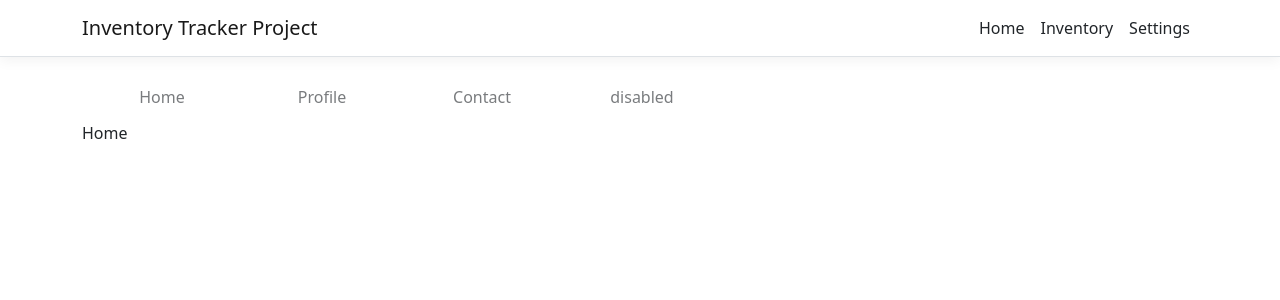
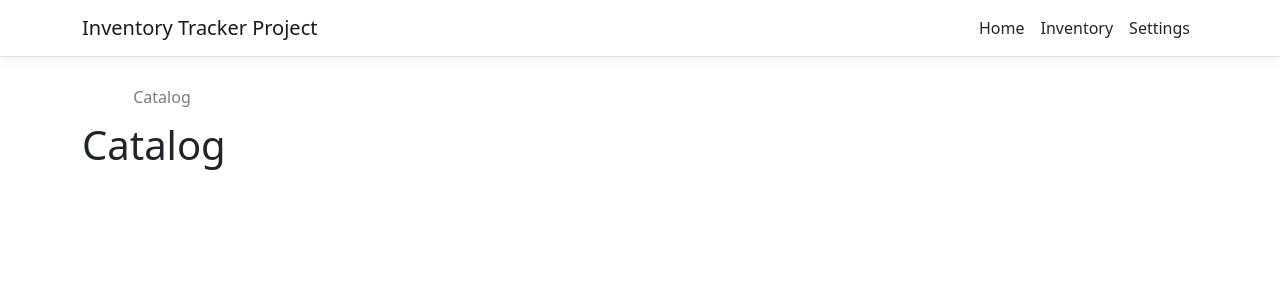
Before and after one commit to HunterMuratore/MetaZoo-Tracker-Project, an Angular app in the folder Inventory Tracker Project/ClientApp/: page /Settings in a window 1280 px wide. Shown: the top 300 px of the page. Built offline with nearby package versions, Linux system fonts and the light colour scheme.

Commit message:
Hooked up catalog component to settings tab

```diff
--- a/Inventory Tracker Project/ClientApp/src/app/app.module.ts
+++ b/Inventory Tracker Project/ClientApp/src/app/app.module.ts
@@ -14,6 +14,7 @@ import { MatDialogModule } from '@angular/material/dialog'
 import { BrowserAnimationsModule } from '@angular/platform-browser/animations'
 import { SettingsComponent } from './page/settings/settings.component';
 import { MatTabsModule } from '@angular/material/tabs';
+import { CatalogComponent } from './page/settings/catalog/catalog.component';
 
 @NgModule({
   declarations: [
@@ -21,7 +22,8 @@ import { MatTabsModule } from '@angular/material/tabs';
     NavMenuComponent,
     HomeComponent,
     InventoryComponent,
-    SettingsComponent
+    SettingsComponent,
+    CatalogComponent
   ],
   imports: [
     BrowserModule.withServerTransition({ appId: 'ng-cli-universal' }),
--- /dev/null
+++ b/Inventory Tracker Project/ClientApp/src/app/page/settings/catalog/catalog.component.html
@@ -0,0 +1 @@
+<h1>Catalog</h1>
--- a/Inventory Tracker Project/ClientApp/src/app/page/settings/settings.component.html
+++ b/Inventory Tracker Project/ClientApp/src/app/page/settings/settings.component.html
@@ -13,8 +13,7 @@
   <div class="tab-pane fade" id="disabled" role="tabpanel" tabindex="0">Disabled</div>
 </div>-->
 <mat-tab-group>
-  <mat-tab label="Home"> Home </mat-tab>
-  <mat-tab label="Profile"> Profile </mat-tab>
-  <mat-tab label="Contact"> Contact </mat-tab>
-  <mat-tab label="disabled"> Disabled </mat-tab>
+  <mat-tab label="Catalog">
+    <app-catalog></app-catalog>
+  </mat-tab>
 </mat-tab-group>
```
Also changed, not shown: Inventory Tracker Project/ClientApp/src/app/page/settings/catalog/catalog.component.ts (added, +8 -0 lines).
